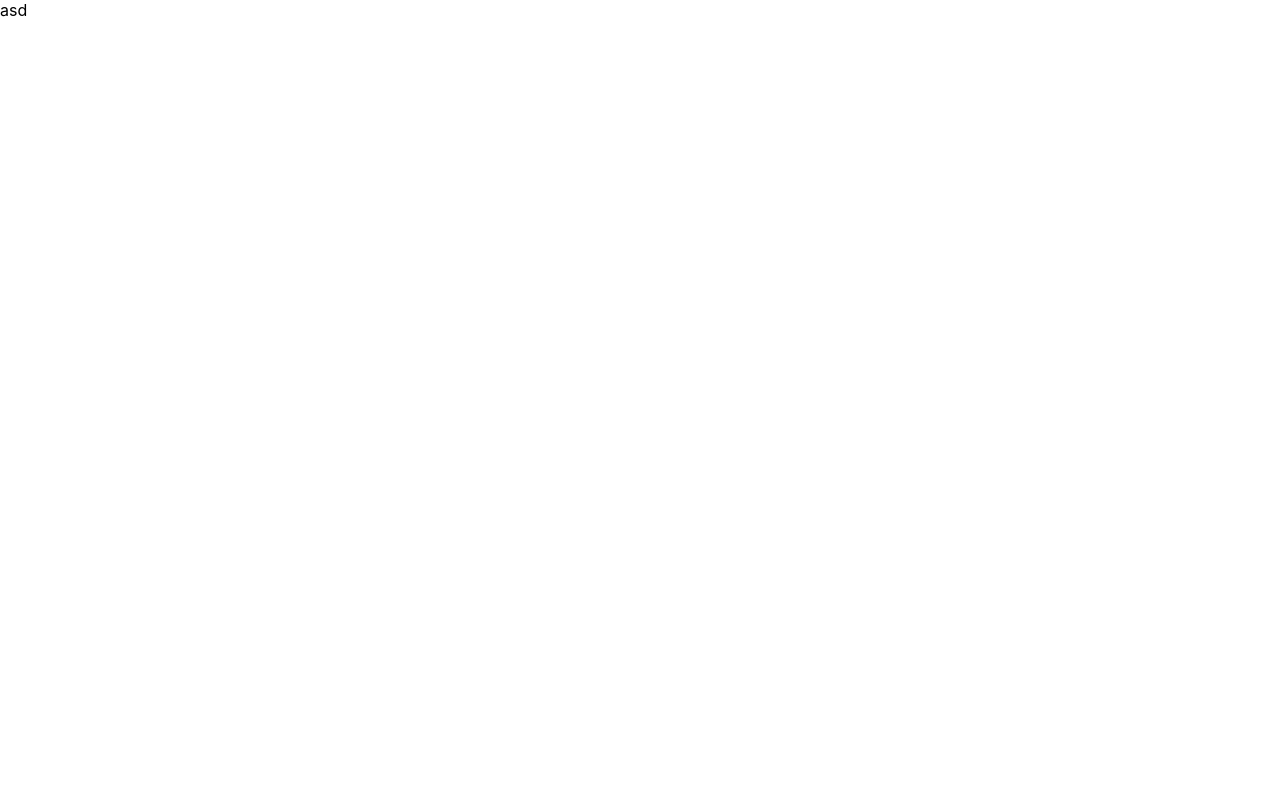
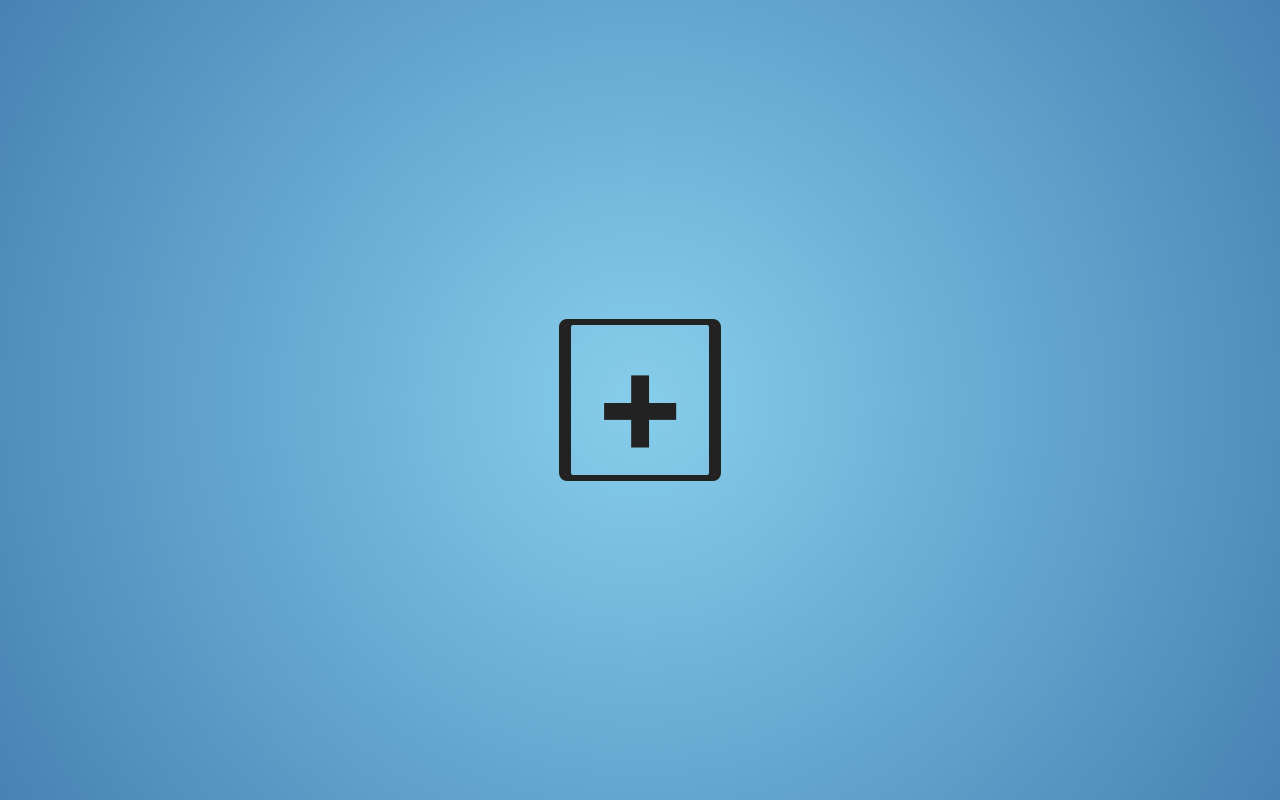
Before and after one commit to AlexeySitnikov/modulation_reader, a React (Create React App) app: page / in a window 1280 px wide. Built offline with nearby package versions, Linux system fonts and the light colour scheme.

Commit message:
just second empty commit

```diff
--- a/src/App.css
+++ b/src/App.css
@@ -1,38 +1,35 @@
-.App {
-  text-align: center;
+body {
+  margin: 0 auto;
+  display: flex;
+  justify-content: center;
+  align-items: center;
+  min-height: 100vh;
+  max-width: 768px;
+  background: radial-gradient(circle, skyblue, steelblue);
+  color: #222;
 }
 
-.App-logo {
-  height: 40vmin;
-  pointer-events: none;
+div {
+  width: 150px;
+  height: 150px;
+  display: flex;
+  justify-content: center;
+  align-items: center;
+  font-size: 3em;
+  font-weight: bold;
+  border: 6px solid;
+  border-radius: 8px;
+  user-select: none;
+  cursor: pointer;
 }
 
-@media (prefers-reduced-motion: no-preference) {
-  .App-logo {
-    animation: App-logo-spin infinite 20s linear;
-  }
+input {
+  display: none;
 }
 
-.App-header {
-  background-color: #282c34;
-  min-height: 100vh;
-  display: flex;
-  flex-direction: column;
-  align-items: center;
-  justify-content: center;
-  font-size: calc(10px + 2vmin);
-  color: white;
+img,
+audio,
+video {
+  max-width: 80vw;
+  max-height: 80vh;
 }
-
-.App-link {
-  color: #61dafb;
-}
-
-@keyframes App-logo-spin {
-  from {
-    transform: rotate(0deg);
-  }
-  to {
-    transform: rotate(360deg);
-  }
-}
--- a/src/App.js
+++ b/src/App.js
@@ -1,11 +1,12 @@
-import './App.css';
+import './App.css'
 
 function App() {
   return (
-    <div>
-      asd
-    </div>
-  );
+    <>
+      <div>+</div>
+      <input type="file" />
+    </>
+  )
 }
 
-export default App;
+export default App
```
Also changed, not shown: package.json (+8 -1 lines), .eslintrc.js (added), 2 other files (tests, documents, lock files or other folders).
